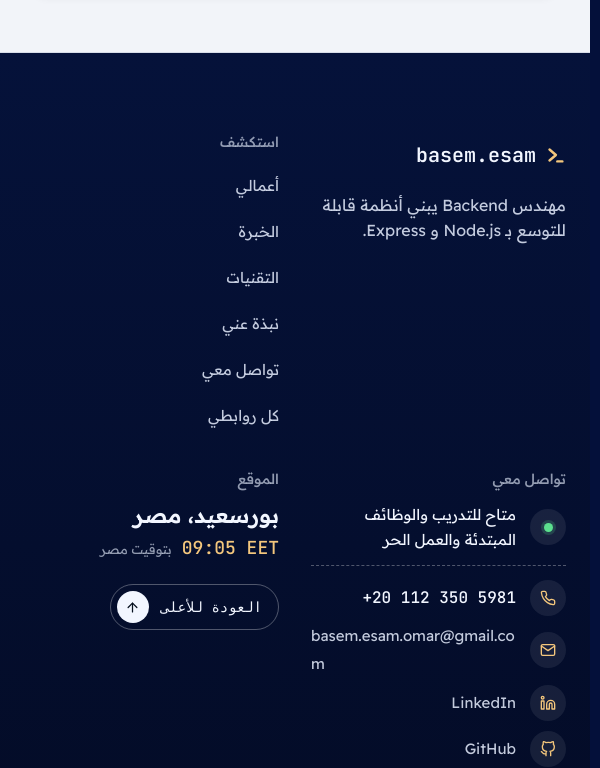
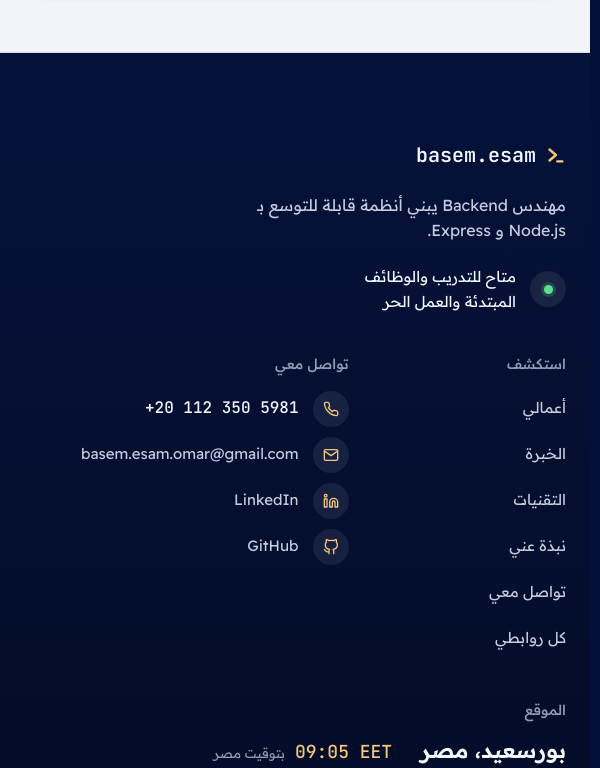
Before and after one commit to Basem3sam/portfolio, a Next.js app: page /ar/work/trosc in a window 600 px wide. Shown: the part 4720-5488 px from the top of the page. Built offline with nearby package versions, Linux system fonts and the light colour scheme.

Commit message:
Refactor Footer component: update availability display for improved semantics and layout

```diff
--- a/components/layout/Footer.css
+++ b/components/layout/Footer.css
@@ -90,19 +90,17 @@
   color: var(--c-light-text);
 }
 
-/* Availability: the first row of the Reach column. It reuses the contact
-   rows' 36px circle tile (green light instead of an icon) and sits above them
-   with a dashed rule, the hero ticket's stub line. No card, no new shapes, so
-   it follows the column at every width and in both directions. */
+/* Availability: sits under the brand line as one more tile row, the same 36px
+   circle tile the contact rows use (green light instead of an icon). No card,
+   no shadow, no new shapes, so it follows the brand block at every width and
+   in both directions. */
 .fa-row {
   display: flex;
   align-items: center;
   gap: 14px;
-  width: 100%;
+  max-width: 34ch;
   min-height: 44px;
-  margin: 0 0 8px;
-  padding-bottom: 12px;
-  border-bottom: 1px dashed var(--c-rule-strong);
+  margin: 4px 0 0;
   font-size: 0.9375rem;
   line-height: 1.45;
   color: var(--c-dark-text);
@@ -515,15 +513,51 @@
   }
 }
 
+/* Narrow desktop: give the Reach column the room the email address needs. */
+@media (min-width: 901px) and (max-width: 1100px) {
+  .ft-top {
+    grid-template-columns: minmax(0, 1.05fr) minmax(0, 0.6fr) minmax(0, 1.7fr) minmax(0, 0.9fr);
+    gap: 40px 32px;
+  }
+}
+
 /* --- responsive ----------------------------------------------------------- */
 @media (max-width: 900px) {
+  /* Brand gets its own full-width row, so it is never a short block stranded
+     beside a tall column. Explore, Reach and Based-in share the row below. */
   .ft-top {
-    grid-template-columns: repeat(2, minmax(0, 1fr));
-    gap: 32px;
+    grid-template-columns: minmax(0, 0.8fr) minmax(0, 1.7fr) minmax(0, 1.1fr);
+    gap: 40px 32px;
+  }
+
+  .ft-brand {
+    grid-column: 1 / -1;
   }
 
   .foot-in {
     padding-top: clamp(56px, 10svh, 96px);
+  }
+}
+
+@media (min-width: 561px) and (max-width: 700px) {
+  .ft-top {
+    grid-template-columns: minmax(0, 0.8fr) minmax(0, 1.4fr);
+  }
+
+  .ft-loc {
+    grid-column: 1 / -1;
+    flex-direction: row;
+    flex-wrap: wrap;
+    align-items: baseline;
+    gap: 4px 28px;
+  }
+
+  .ft-loc > .lbl {
+    flex-basis: 100%;
+  }
+
+  .ft-loc .ft-up {
+    margin: 0 0 0 auto;
   }
 }
 
@@ -581,11 +615,6 @@
   .ft-rc a:not(.ft-up) {
     width: 100%;
     min-height: 52px;
-  }
-
-  .fa-row {
-    min-height: 52px;
-    margin-bottom: 4px;
   }
 
   .ft-rc a:not(.ft-up)::after,
--- a/components/layout/Footer.tsx
+++ b/components/layout/Footer.tsx
@@ -56,6 +56,12 @@ export default function Footer({ locale = "en" }: FooterProps) {
               <span>basem.esam</span>
             </SectionLink>
             <p className="ft-line">{footer.line}</p>
+            <p className="fa-row" role="note">
+              <span className="fa-tile" aria-hidden="true">
+                <i className="fa-dot"></i>
+              </span>
+              <span className="fa-txt">{footer.avail}</span>
+            </p>
           </div>
 
           <nav className="ft-col ft-ex" aria-label={footer.navLabel}>
@@ -72,12 +78,6 @@ export default function Footer({ locale = "en" }: FooterProps) {
 
           <div className="ft-col ft-rc">
             <p className="lbl">{footer.reachLabel}</p>
-            <p className="fa-row" role="note">
-              <span className="fa-tile" aria-hidden="true">
-                <i className="fa-dot"></i>
-              </span>
-              <span className="fa-txt">{footer.avail}</span>
-            </p>
             <a className="tel" href={PHONE_TEL}>
               <Icon name="phone" className="size-4" />
               <span dir="ltr">{PHONE_DISPLAY}</span>
```
